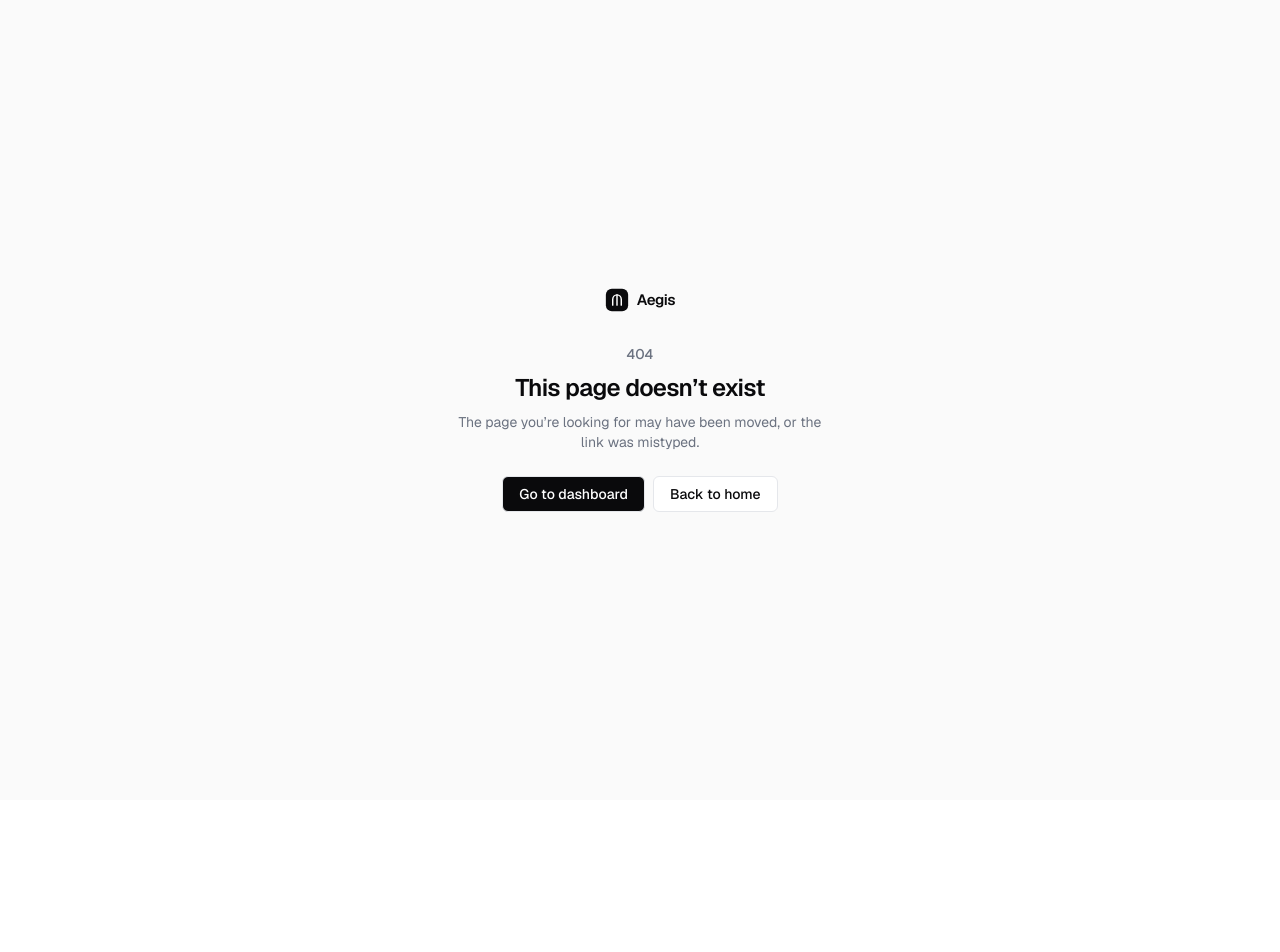
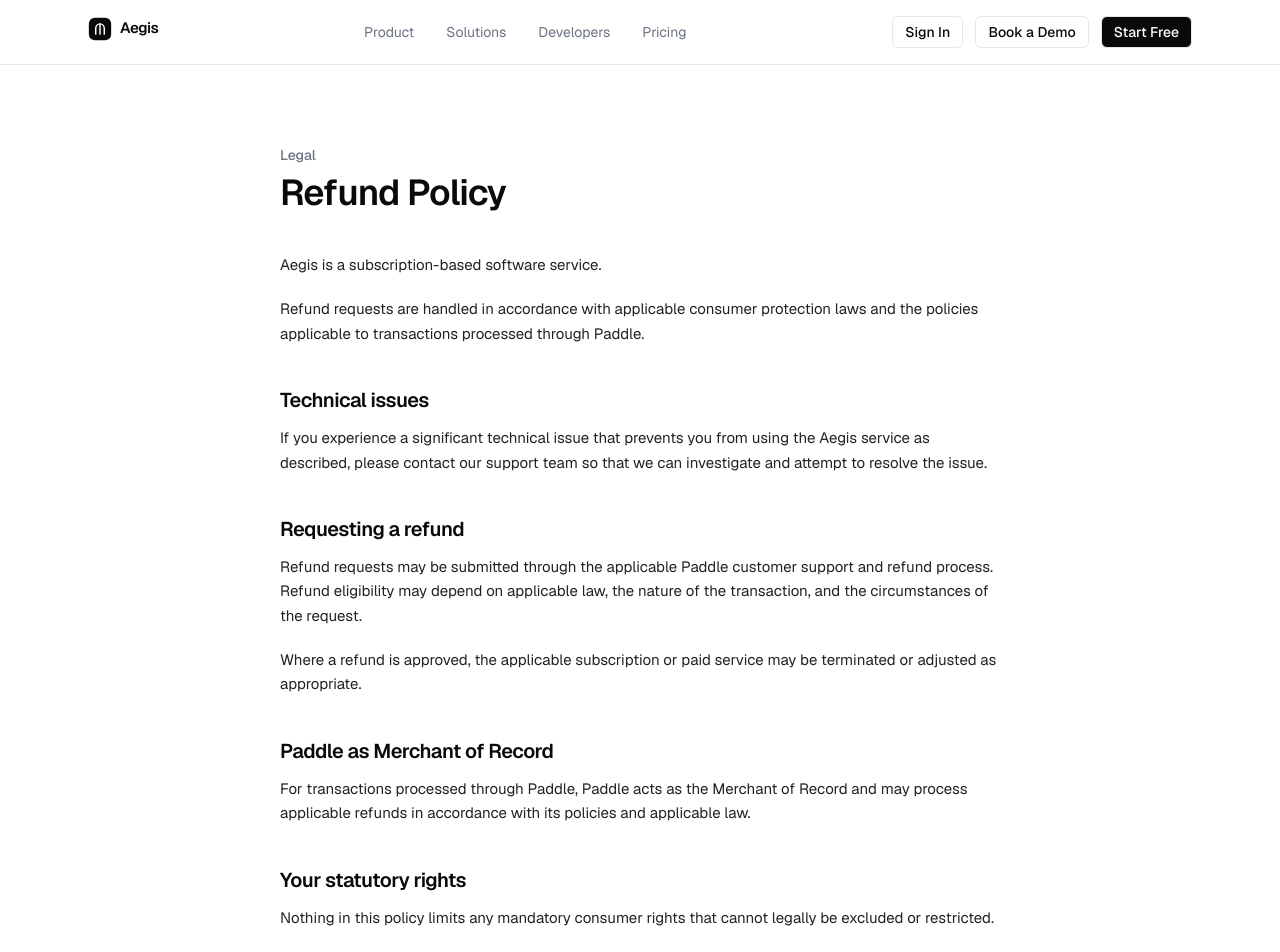
Before and after one commit to agentstore906-cyber/Aegis, a Next.js app: page /refunds in a window 1280 px wide. Before the commit this address had no page. Shown: the top 952 px of the page. Before the commit the page ends 800 px from the top, so only its background shows below. Built offline with nearby package versions, Linux system fonts and the light colour scheme.

Commit message:
Initial Aegis deployment

```diff
--- /dev/null
+++ b/app/(marketing)/refunds/page.tsx
@@ -0,0 +1,51 @@
+import type { Metadata } from "next";
+import { DocPage } from "@/components/marketing/doc-page";
+
+export const metadata: Metadata = {
+  title: "Refund Policy",
+  description: "How refund requests for Aegis subscriptions are handled.",
+};
+
+export default function RefundsPage() {
+  return (
+    <DocPage eyebrow="Legal" title="Refund Policy">
+      <p>Aegis is a subscription-based software service.</p>
+      <p>
+        Refund requests are handled in accordance with applicable consumer protection laws and the policies
+        applicable to transactions processed through Paddle.
+      </p>
+
+      <h2>Technical issues</h2>
+      <p>
+        If you experience a significant technical issue that prevents you from using the Aegis service as described,
+        please contact our support team so that we can investigate and attempt to resolve the issue.
+      </p>
+
+      <h2>Requesting a refund</h2>
+      <p>
+        Refund requests may be submitted through the applicable Paddle customer support and refund process. Refund
+        eligibility may depend on applicable law, the nature of the transaction, and the circumstances of the request.
+      </p>
+      <p>
+        Where a refund is approved, the applicable subscription or paid service may be terminated or adjusted as
+        appropriate.
+      </p>
+
+      <h2>Paddle as Merchant of Record</h2>
+      <p>
+        For transactions processed through Paddle, Paddle acts as the Merchant of Record and may process applicable
+        refunds in accordance with its policies and applicable law.
+      </p>
+
+      <h2>Your statutory rights</h2>
+      <p>
+        Nothing in this policy limits any mandatory consumer rights that cannot legally be excluded or restricted.
+      </p>
+
+      <h2>Contact</h2>
+      <p>
+        <a href="mailto:support@aegissecurity.ink">support@aegissecurity.ink</a>
+      </p>
+    </DocPage>
+  );
+}
--- a/app/sitemap.ts
+++ b/app/sitemap.ts
@@ -8,6 +8,7 @@ const PUBLIC_ROUTES = [
   "/contact",
   "/privacy",
   "/terms",
+  "/refunds",
   "/docs",
   "/docs/policies",
   "/docs/approvals",
--- a/components/marketing/footer.tsx
+++ b/components/marketing/footer.tsx
@@ -37,6 +37,7 @@ const COLUMNS = [
     links: [
       { href: "/privacy", label: "Privacy" },
       { href: "/terms", label: "Terms" },
+      { href: "/refunds", label: "Refund Policy" },
     ],
   },
 ];
```
